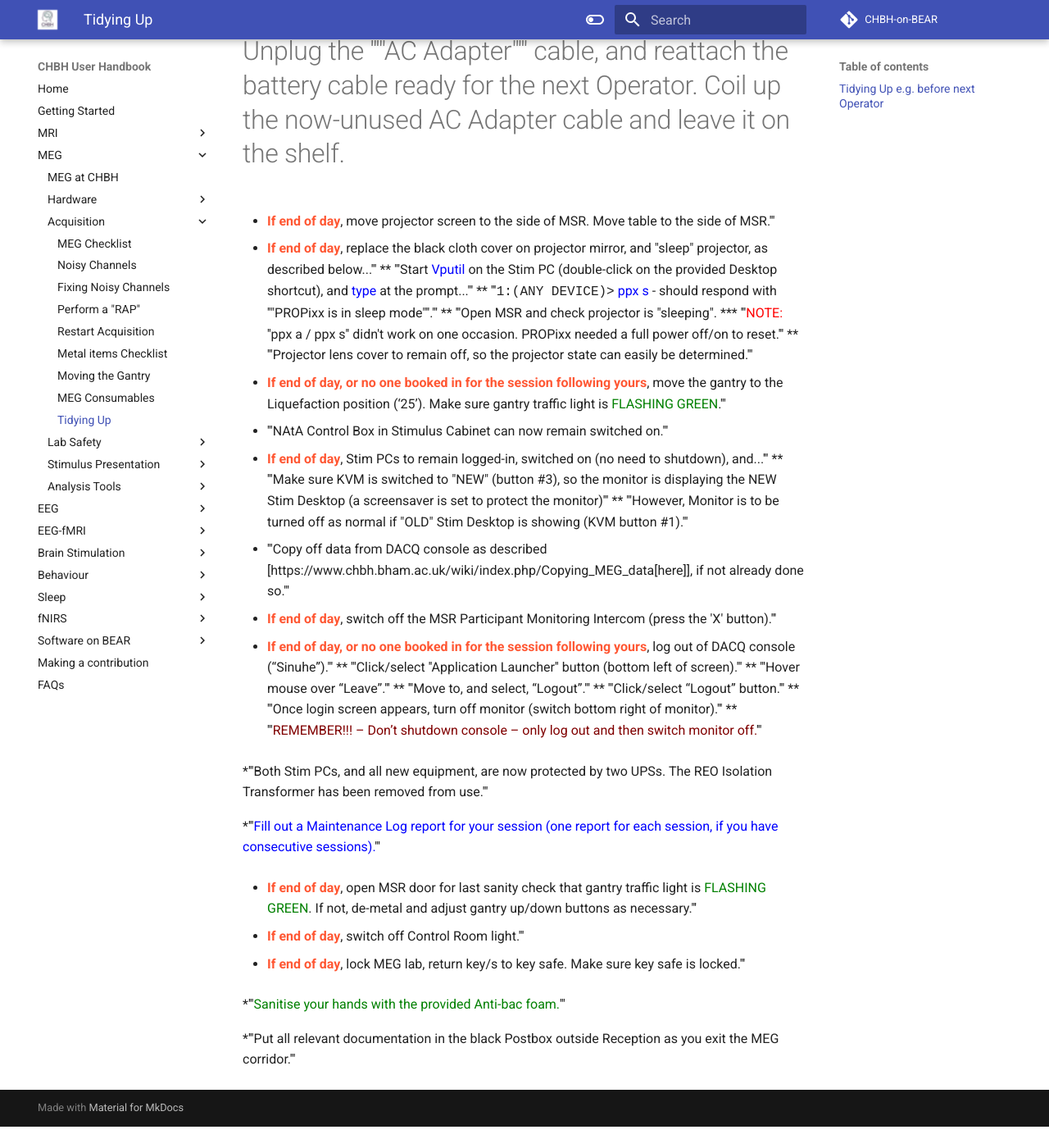
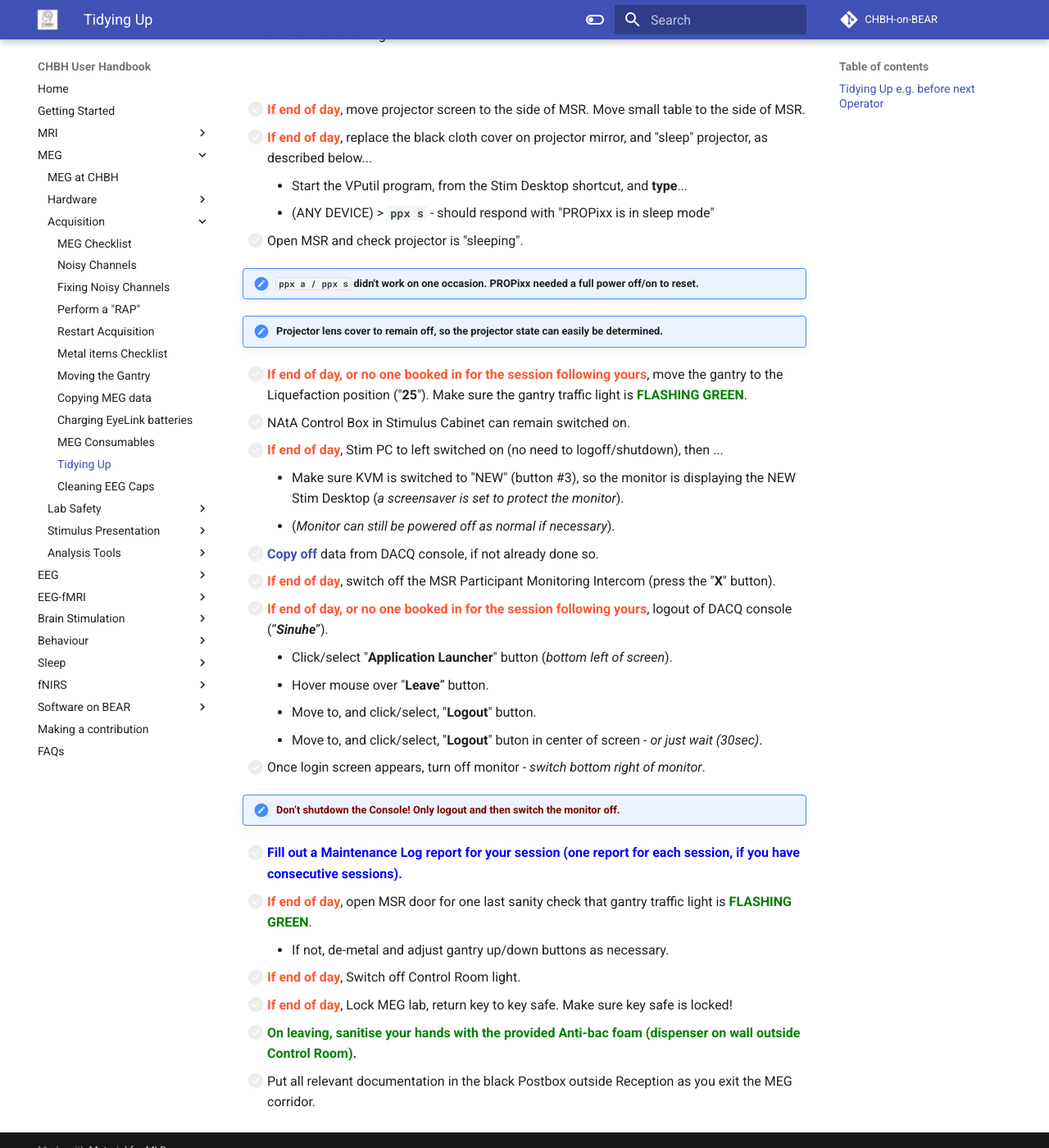
Before and after one commit to chbh-opensource/chbh-on-bear, an MkDocs documentation site: the page built from docs/meg/acquisition/tidying_up.md, in a window 1280 px wide and 1400 px high, scrolled down 4758 px. Shown: the whole window at 82% size. Built offline with MkDocs 1.6.1 and Material for MkDocs 9.7.7, drawn with Linux system fonts in a browser that asks for light colours; comment, search, counter and statistics services are not loaded; before the commit the page ends 6132 px from its top, so only the background shows below that; some of the changed text lies outside the part shown.

Commit message:
Adding more to MEG Tidying Up

```diff
--- a/docs/meg/acquisition/tidying_up.md
+++ b/docs/meg/acquisition/tidying_up.md
@@ -24,29 +24,29 @@
 
 **<span style="color:blue">FULL PROCEDURE</span>**
 
-- [ ] Stop Acquisition and Save Data [Copying MEG data]
-- [ ] End session on Participant Logging Computer (**PLC**), click on “SCAN END”, **<span style="color:#FF5733">turn off monitor</span>**.
-- [ ] Inform Participant (via intercom) that the experiment has finished, that they are to remain seated, and you’ll be in to unplug/disconnect them shortly.
+- [ ] Stop Acquisition and Save Data. Copy off data to RDS - **[Copying MEG data](copying_meg_data.md)**.
+- [ ] End session on **P**articipant **L**ogging **C**omputer (**PLC**), click on “**SCAN END**”, **<span style="color:#FF5733">turn off monitor</span>**.
+- [ ] Inform participant (via intercom) that the experiment has finished, that they are to remain seated, and you’ll be in to unplug/disconnect them shortly.
 - [ ] Carefully disconnect EEG cap connectors (if used), NATUS audio (if used), BIO Electrodes, and HPI coils from the gantry side.
-- [ ] Ask Participant to remove NATUS ear tips (if used). Dispose of used ear tips in the provided flip-top bin.
-- [ ] Disconnect black SOUNDPixx participant tubing from the main tubing (if used). Participants may want to remove their ear tips first.<br />Dispose of used ear tips in the bin. Spare bin liners are available if the bin is full.
+- [ ] Ask participant to remove NATUS ear tips (if used). Dispose of used ear tips in the provided flip-top bin (*spare bin liners are available on the bottom shelf of the EEG trolley*).
+- [ ] Ask participant to remove SOUNDPixx ear tips (if used). Disconnect black SOUNDPixx participant tubing from the main tubing (if used). Dispose of used ear tips in the bin.
 - [ ] If required, help participant up from gantry chair (they may be a little unsteady), and have them resit in the Digitisation chair in Control Room.
 - [ ] Carefully remove EEG Cap (if used), and reusable EOG/ECG electrodes (if used) from the participant, DO NOT pull on the cables!
 - [ ] Remove any disposable electrodes carefully, to avoid any unnecessary pain to the participant.
 - [ ] Remove HPI coils carefully from the participant, DO NOT pull on the cables!
-- [ ] Inform Participant that they can wash their hair if necessary, before or after changing out of scrubs (*if used*).
+- [ ] Inform participant that they can wash their hair if necessary, before or after changing out of scrubs (*if used*).
 	 - Towel and hair dryer in IKEA wardrobe.
 	 - Show participant to the Shower Room. Remember to take your swipe card!
 	 - Leave the used towel on the drying rack in the Changing Room for MEG Support to deal with.
 - [ ] Participant changes out of scrubs (*if used*) in the Changing Room, and back into their street clothes. The used scrubs to then be put into the kitchen laundry basket by the participant or the Operator on their exit from the Lab.
-- [ ] Check all necessary documentation has been signed by the Participant. Thank your Participant for their cooperation and show them out, making sure they have all their belongings with them when they leave.
+- [ ] Check all necessary documentation has been signed by the participant. Thank your participant for their cooperation and show them out, making sure they have all their belongings with them when they leave.
 	 - Make sure used scrubs are put into the kitchen laundry basket.<br />
 
 **<span style="color:maroon">Return to the Control Room, and ...</span>**<br />
 
 - [ ] Remove, and throw away, disposable Response box covers (if used). If not, wipe down NAtA button boxes - with Alcohol wipes (not gel!). Be careful! Don't wipe too hard!
 - [ ] Throw away disposable electrodes/used *Micropore* tape.
-- [ ] If used, [Clean EEG caps].
+- [ ] If used, **[Clean EEG cap](cleaning_eeg_caps.md)**.
 - [ ] Clean reusable electrodes.
 	 - Carefully remove the double-sided sticky disc, and any *Micropore* tape, and dispose of in the bin.
 	 - Use a cotton bud dipped in Isopropyl Alcohol to remove any sticky disc residue from the white surround.
@@ -90,78 +90,68 @@
 <br />
 
 - [ ] **<span style="color:#FF5733">If end of day, or Eyelink not required by next Operator</span>**, shutdown EyeLink PC, switch off EyeLink monitor, switch off extension 6-way bar plug.
+- [ ] Turn off/Remove EyeLink Battery from MSR.
+- [ ] Put battery on charge, unplug once charged, don’t leave on charge overnight.
+	 - See **[Charging EyeLink batteries](charging_eyelink_batteries.md)** for further information.
+	 - If necessary leave a note for MEG Support, to put the battery on charge first thing in the morning.
+!!! info "A piece of *Micropore* tape on the front of the battery indicates charging required."
 
-* '''Turn off/Remove EyeLink Battery from MSR.'''
-* '''Put battery on charge, unplug once charged, don’t leave on charge overnight.'''
-** ''' See this link "[[Charging EyeLink batteries]]" for further information.
-** '''<span style="color:blue">If necessary leave a note for Jonathan, to put the battery on charge first thing in the morning.</span>'''
-*** '''<span style="color:blue"> Tip: A piece of ''Micropore'' tape on the front of the battery can be used to indicate charging required.</span>'''
+![MSR Cabinet](../../images/meg/MSR_cabinet_new.jpg){width=40% align=right}
 
-[[File:MSR_cabinet_new.jpg|200px|thumb|left|MSR Shelving]]<br />
-* **<span style="color:#FF5733">If end of day, or EyeLink not required by next Operator</span>**, remove EyeLink Camera head/Illuminator from table and replace in MSR shelving. Replace the lens cap on the Camera head. Tidy up EyeLink Camera head/Illuminator Mains and battery power cables, and Orange FO cable, neatly and loosely, and place back on MSR shelving.'''
-* '''Coil the NAtA FO cables carefully and loosely and replace on the shelf. DO NOT coil the FO cables tightly!
-* '''Remove L2V converter suction mounts carefully from projector screen, coil FO cables neatly, and replace on MSR shelving. Clean any marks on the screen with a Lens Cleaning Wipe.'''
-* '''Leave everything tidy – as shown here.'''
+- [ ] **<span style="color:#FF5733">If end of day, or EyeLink not required by next Operator</span>**
+	 - Remove EyeLink Camera head/Illuminator from small table and replace in MSR shelving. Replace the lens cap on the Camera head.
+	 - Tidy up EyeLink Camera head/Illuminator battery (or AC Adapter) power cables, and Orange FO cable, neatly and loosely, and place back on MSR shelving.
 
 <br />
-<br />
-<br />
+
+- [ ] Remove L2V Converter suction mounts (if used) carefully from projector screen, coil their FO cables neatly, and replace on MSR shelving.
+	 - Clean any marks on the screen with a Lens Cleaning Wipe.
+
+!!! note "DO NOT coil the FO cables tightly!"
+
+- [ ] Leave everything tidy – *as per MSR Shelving image shown above*.
+
+
+ - [ ] **<span style="color:blue">If the EyeLink "AC Adapter" has been used ...</span>**
+
+![EyeLink AC power ON/OFF ](../../images/meg/EyeLinkONOFF.jpg){width=40% align=right}
+
+- Shutdown the EyeLink PC, switch off the EyeLink monitor, switch off the extension 6-way bar plug.
+- Turn off the FO Camera Head/IR Lamp power (via switch labelled "**EYELINK**", in the Stimulus cabinet - *see image right*), and then close the cabinet door.
+- Unplug the AC Adapter cable, coil it up, and leave on the MSR shelving.
+
 <br />
 
-'''<span style="font-size:large;color:blue">MARCH 2023 - Faulty EyeLink battery box #2 - sent back for repair (NOTE: now back available for use)</span>'''
+- [ ] **<span style="color:#FF5733">If end of day</span>**, move projector screen to the side of MSR. Move small table to the side of MSR.
 
-''' <span style="color:red">NOTE:</span> If the "AC Adapter" has been used ...'''<br />
+- [ ] **<span style="color:#FF5733">If end of day</span>**, replace the black cloth cover on projector mirror, and "sleep" projector, as described below...
+	- Start the VPutil program, from the Stim Desktop shortcut, and **type**...
+	- (ANY DEVICE) > **`ppx s`** - should respond with "PROPixx is in sleep mode"
+- [ ] Open MSR and check projector is "sleeping".
 
-[[File:EyeLinkONOFF.jpg|150px|thumb|left|EyeLink FO Camera Head power ON/OFF]]<br />
-# Shutdown the EyeLink PC, switch off the EyeLink monitor, switch off the extension 6-way bar plug.
-# Turn off the FO Camera Head/IR Lamp power (via switch labelled "'''EYELINK'''", in the Stim. cabinet), and close the door.
-# Unplug the '''"AC Adapter"''' cable, and reattach the battery cable ready for the next Operator. Coil up the now-unused AC Adapter cable and leave it on the shelf.
+!!! Note "`ppx a / ppx s` didn't work on one occasion. PROPixx needed a full power off/on to reset."
+!!! Note "Projector lens cover to remain off, so the projector state can easily be determined."
 
+- [ ] **<span style="color:#FF5733">If end of day, or no one booked in for the session following yours</span>**, move the gantry to the Liquefaction position ("**25**"). Make sure the gantry traffic light is **<span style="color:green">FLASHING GREEN</span>**.
+- [ ] NAtA Control Box in Stimulus Cabinet can remain switched on.
+- [ ] **<span style="color:#FF5733">If end of day</span>**, Stim PC to left switched on (no need to logoff/shutdown), then ...
+	 - Make sure KVM is switched to "NEW" (button #3), so the monitor is displaying the NEW Stim Desktop (*a screensaver is set to protect the monitor*).
+	 - (*Monitor can still be powered off as normal if necessary*).
+- [ ] **[Copy off](copying_meg_data.md)** data from DACQ console, if not already done so.
+- [ ] **<span style="color:#FF5733">If end of day</span>**, switch off the MSR Participant Monitoring Intercom (press the "**X**" button).
+- [ ] **<span style="color:#FF5733">If end of day, or no one booked in for the session following yours</span>**, logout of DACQ console (“***Sinuhe***”).
+	 - Click/select "**Application Launcher**" button (*bottom left of screen*).
+	 - Hover mouse over "**Leave**” button.
+	 - Move to, and click/select, "**Logout**" button.
+	 - Move to, and click/select, "**Logout**" buton in center of screen - *or just wait (30sec)*.
+- [ ] Once login screen appears, turn off monitor - *switch bottom right of monitor*.
 
+!!! Note "**<span style="color:maroon">Don’t shutdown the Console! Only logout and then switch the monitor off.</span>**"
 
-
-
-
-
-* **<span style="color:#FF5733">If end of day</span>**, move projector screen to the side of MSR. Move table to the side of MSR.'''
-
-* **<span style="color:#FF5733">If end of day</span>**, replace the black cloth cover on projector mirror, and "sleep" projector, as described below...'''
-** '''Start <span style="color:blue">Vputil</span> on the Stim PC (double-click on the provided Desktop shortcut), and <span style="color:blue">type</span> at the prompt...'''
-** '''<samp>1:(ANY DEVICE)></samp><span style="color:blue"> ppx s</span> - should respond with ''"PROPixx is in sleep mode"''.'''
-** '''Open MSR and check projector is "sleeping".
-*** '''<span style="color:red">NOTE:</span> ''ppx a / ppx s'' didn't work on one occasion. PROPixx needed a full power off/on to reset.'''
-** '''Projector lens cover to remain off, so the projector state can easily be determined.'''
-
-* **<span style="color:#FF5733">If end of day, or no one booked in for the session following yours</span>**, move the gantry to the Liquefaction position (‘25’). Make sure gantry traffic light is <span style="color:green">FLASHING GREEN</span>.'''
-
-* '''NAtA Control Box in Stimulus Cabinet can now remain switched on.'''
-
-* **<span style="color:#FF5733">If end of day</span>**, Stim PCs to remain logged-in, switched on (no need to shutdown), and...'''
-** '''Make sure KVM is switched to "NEW" (button #3), so the monitor is displaying the NEW Stim Desktop (a screensaver is set to protect the monitor)'''
-** '''However, Monitor is to be turned off as normal if "OLD" Stim Desktop is showing (KVM button #1).'''
-
-* '''Copy off data from DACQ console as described [https://www.chbh.bham.ac.uk/wiki/index.php/Copying_MEG_data[here]], if not already done so.'''
-
-* **<span style="color:#FF5733">If end of day</span>**, switch off the MSR Participant Monitoring Intercom (press the 'X' button).'''
-
-* **<span style="color:#FF5733">If end of day, or no one booked in for the session following yours</span>**, log out of DACQ console (“Sinuhe”).'''
-** '''Click/select ''Application Launcher'' button (bottom left of screen).'''
-** '''Hover mouse over “Leave”.'''
-** '''Move to, and select, “Logout”.'''
-** '''Click/select “Logout” button.'''
-** '''Once login screen appears, turn off monitor (switch bottom right of monitor).'''
-** '''<span style="color:maroon">REMEMBER!!! – Don’t shutdown console – only log out and then switch monitor off.</span>'''
-
-*'''Both Stim PCs, and all new equipment, are now protected by two UPSs. The REO Isolation Transformer has been removed from use.'''
-
-*'''<span style="color:blue">Fill out a Maintenance Log report for your session (one report for each session, if you have consecutive sessions).</span>'''
-
-* **<span style="color:#FF5733">If end of day</span>**, open MSR door for last sanity check that gantry traffic light is <span style="color:green">FLASHING GREEN</span>. If not, de-metal and adjust gantry up/down buttons as necessary.'''
-
-* **<span style="color:#FF5733">If end of day</span>**, switch off Control Room light.'''
-
-* **<span style="color:#FF5733">If end of day</span>**, lock MEG lab, return key/s to key safe. Make sure key safe is locked.'''
-
-*'''<span style="font-size:medium;color:green">Sanitise your hands with the provided Anti-bac foam.</span>'''
-
-*'''Put all relevant documentation in the black Postbox outside Reception as you exit the MEG corridor.'''
+- [ ] **<span style="color:blue">Fill out a Maintenance Log report for your session (one report for each session, if you have consecutive sessions).</span>**
+- [ ] **<span style="color:#FF5733">If end of day</span>**, open MSR door for one last sanity check that gantry traffic light is **<span style="color:green">FLASHING GREEN</span>**.
+	 - If not, de-metal and adjust gantry up/down buttons as necessary.
+- [ ] **<span style="color:#FF5733">If end of day</span>**, Switch off Control Room light.
+- [ ] **<span style="color:#FF5733">If end of day</span>**, Lock MEG lab, return key to key safe. Make sure key safe is locked!
+- [ ] **<span style="color:green">On leaving, sanitise your hands with the provided Anti-bac foam (dispenser on wall outside Control Room).</span>**
+- [ ] Put all relevant documentation in the black Postbox outside Reception as you exit the MEG corridor.
--- a/mkdocs.yml
+++ b/mkdocs.yml
@@ -80,6 +80,7 @@
       - The IHR: meg/hardware/ihr.md
       - LabJack: meg/hardware/meg-labjack.md
       - SIGGI II Impedance Meter: meg/pdfs/SIGGI_II_User_Manual.pdf
+      - EyeLink 1000 Plus Operations Guide: meg/acquisition/eyelink_operations_guide.md
     - Acquisition:
       - MEG Checklist: meg/acquisition/meg-acquisition-checklist.md
       - Noisy Channels: meg/acquisition/noisy_channels.md
@@ -88,8 +89,11 @@
       - Restart Acquisition: meg/acquisition/restart_acquisition.md
       - Metal items Checklist: meg/pdfs/Metal_items_checklist.pdf
       - Moving the Gantry: meg/acquisition/moving-the-gantry.md
+      - Copying MEG data: meg/acquisition/copying_meg_data.md
+      - Charging EyeLink batteries: meg/acquisition/charging_eyelink_batteries.md
       - MEG Consumables: meg/acquisition/meg-consumables.md
       - Tidying Up: meg/acquisition/tidying_up.md
+      - Cleaning EEG Caps: meg/acquisition/cleaning_eeg_caps.md
     - Lab Safety:
       - Procedures: meg/labsafety/labsafety.md
     - Stimulus Presentation:
```
Also changed, not shown: docs/meg/acquisition/charging_eyelink_batteries.md (added, +3 -0 lines), docs/meg/acquisition/cleaning_eeg_caps.md (added, +3 -0 lines), docs/meg/acquisition/copying_meg_data.md (added, +3 -0 lines), docs/meg/acquisition/eyelink_operations_guide.md (added, +3 -0 lines), docs/meg/acquisition/meg-acquisition-checklist.md (+5 -4 lines), docs/meg/index.md (+4 -0 lines).
